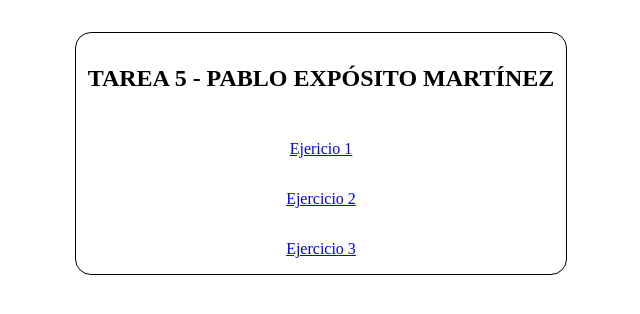
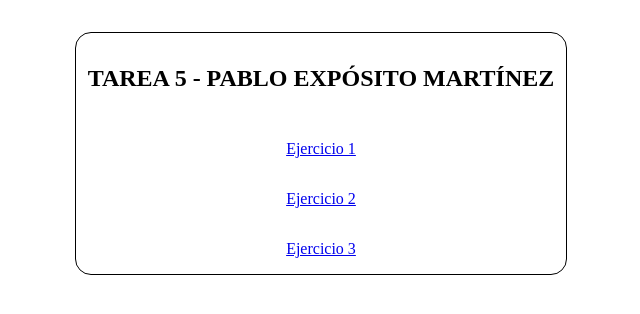
Before and after one commit to Pabloexpo/Manejo-DOM, a plain HTML site: page index.html in a window 1280 px wide. Shown: the full height of the page, 319-959 px from the left. Drawn offline with Linux system fonts and the light colour scheme.

Commit message:
Add files via upload

```diff
--- a/index.html
+++ b/index.html
@@ -37,7 +37,7 @@
 <body>
     <main>
         <h2>TAREA 5 - PABLO EXP&Oacute;SITO MART&Iacute;NEZ</h2>
-        <a href="./Tarea ut5_1/noticias.htm">Ejericio 1</a>
+        <a href="./Tarea ut5_1/noticias.htm">Ejercicio 1</a>
         <a href="./Tarea ut5_2/ejercicio2.htm">Ejercicio 2</a>
         <a href="./Tarea ut5_3/index.html">Ejercicio 3</a>
     </main>
```
